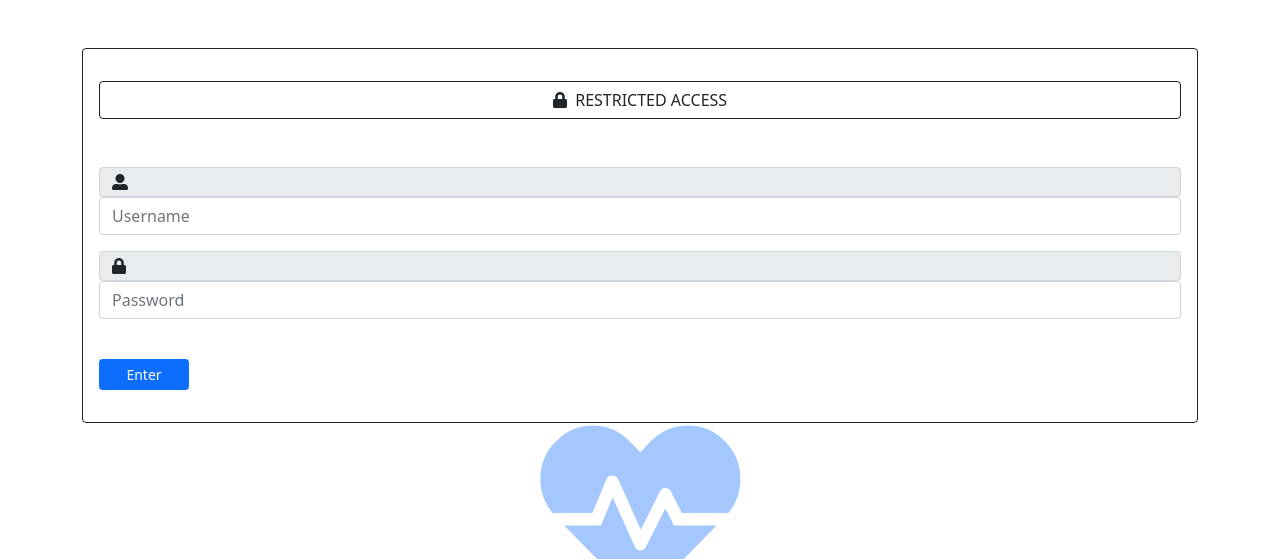
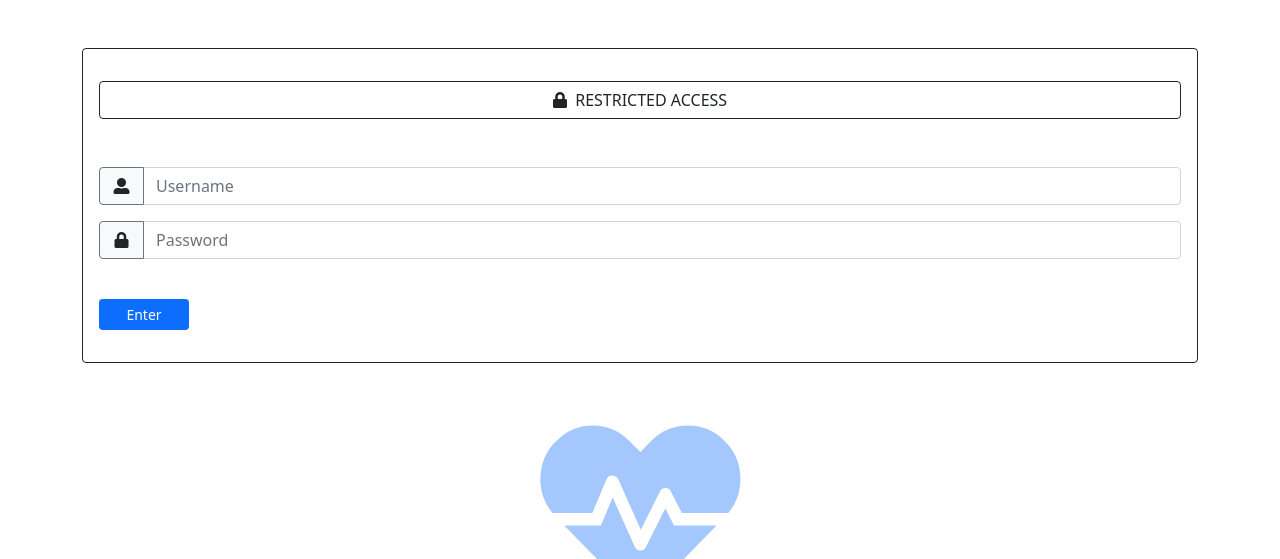
Before and after one commit to preciousimo/medic-call, a Django app: page /login/ in a window 1280 px wide. Shown: the part 47-606 px from the top of the page. Run offline with Django 3.2, Linux system fonts and the light colour scheme.

Commit message:
Adjust login icons + Add reset button in edit page

```diff
--- a/base/templates/base/add.html
+++ b/base/templates/base/add.html
@@ -1,6 +1,6 @@
 {% extends 'main.html' %}
 
-<!-- Title on thex Browser tab -->
+<!-- Title on the Browser tab -->
 {% block title %} Add Patient {% endblock title %}
 
 <!-- Navbar content {icon + title} -->
@@ -71,6 +71,10 @@
                         <i class="fas fa-plus"></i>&nbsp;&nbsp;Add
                         {% endblock Btn-add %}
                     </button>
+
+                    <!-- Reset button {in edit.html} denied here -->
+                    {% block Btn-reset %}{% endblock Btn-reset %}
+
                     <a href="{% url 'backend' %}" class="btn btn-dark btn-sm">
                         <i class="fas fa-chevron-left"></i>&nbsp;&nbsp;Back
                     </a>
--- a/base/templates/base/edit.html
+++ b/base/templates/base/edit.html
@@ -16,6 +16,11 @@ Registered at: <span class="text-dark">{{ patient.created_at | date:'d/m/Y (H:i)
 {% block Btn-add %}
 <i class="fas fa-add"></i>&nbsp;&nbsp;Save
 {% endblock Btn-add %}
+
+<!-- Reset button -->
+{% block Btn-reset %}
+<button type="reset" class="btn btn-secondary btn-sm"><i class="fas fa-sync-alt">&nbsp;&nbsp;Reset</i></button>
+{% endblock Btn-reset %}
 
 <!-- Add button extended here -->
 {% block Action %} action="/edit_patient/" {% endblock Action %}
--- a/base/templates/base/registration/login.html
+++ b/base/templates/base/registration/login.html
@@ -20,21 +20,15 @@
 {% block content %}
 <div class="container mt-5">
     <div class="card p-3 border-dark">
-        <span class="btn btn-outline-dark mt-3">
-            <i class="fas fa-lock"></i>&nbsp;&nbsp;RESTRICTED ACCESS
-        </span>
+        <span class="btn btn-outline-dark mt-3"><i class="fas fa-lock"></i>&nbsp;&nbsp;RESTRICTED ACCESS</span>
         <form action="{% url 'login' %}" method="POST" autocomplete="off" novalidate >
             {% csrf_token %}
-            <div class="input-grid mb-3 mt-5">
-                <span class="input-group-text">
-                    <i class="fas fa-user-alt"></i>
-                </span>
+            <div class="input-group mb-3 mt-5">
+                <span class="btn input-group-text border-secondary bg-light icon-width"><i class="fas fa-user-alt"></i></span>
                 <input type="text" class="form-control" name="username" placeholder="Username" />
             </div>
-            <div class="input-grid mb-3">
-                <span class="input-group-text">
-                    <i class="fas fa-lock"></i>
-                </span>
+            <div class="input-group mb-3">
+                <span class="btn input-group-text border-secondary bg-light icon-width"><i class="fas fa-lock"></i></span>
                 <input type="password" class="form-control" name="password" placeholder="Password" />
             </div>
             <a></a>
--- a/static/css/style.css
+++ b/static/css/style.css
@@ -27,7 +27,6 @@ html,body{
 #btn-enter {
     width: 90px;
 }
-
 #heart{
     position: absolute;
     top: 70%;
@@ -36,11 +35,14 @@ html,body{
     transform: translate(-50%, -50%);
     font-size: 20px;
 }
+.icon-width{
+    width: 45px;
+}
 
+/* Backend */
 .side-label{
     width: 75px;
 }
-
 #no-data{
     position: absolute;
     left: 50%;
```
Also changed, not shown: db.sqlite3.
